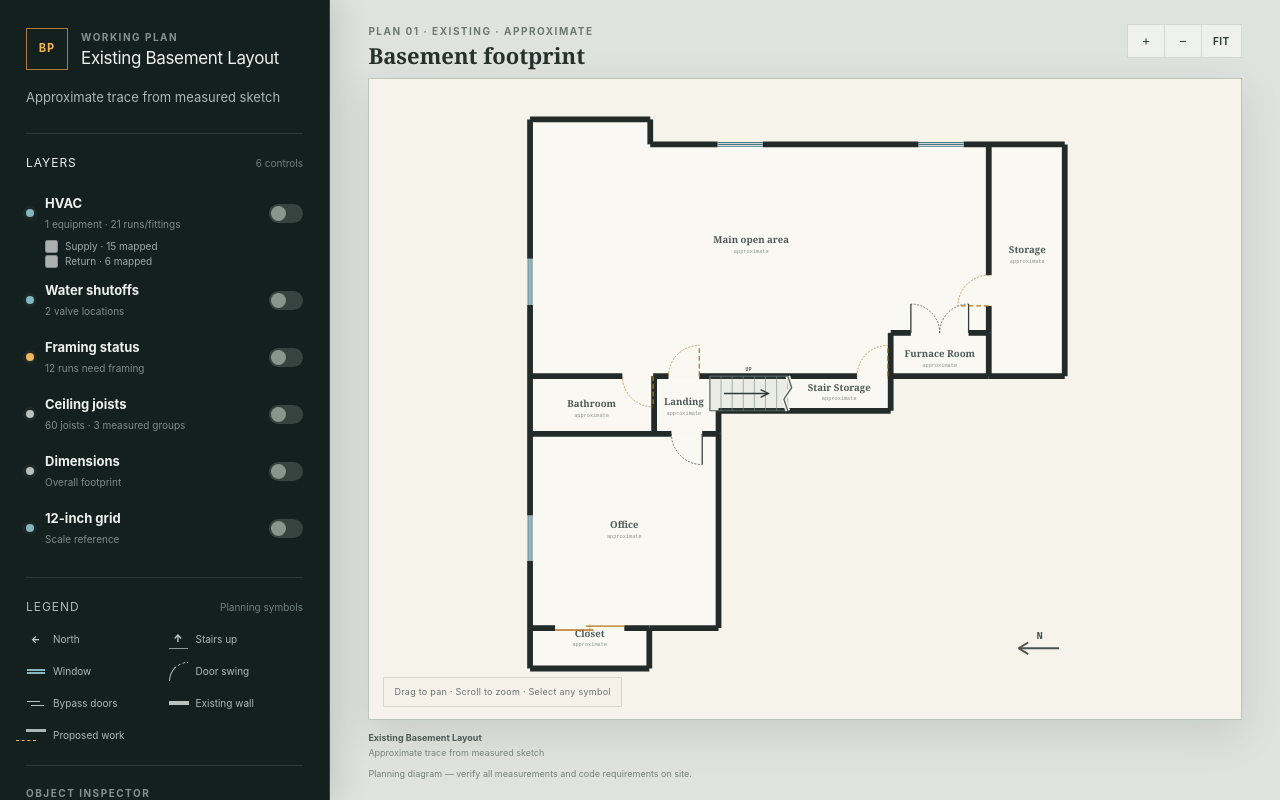
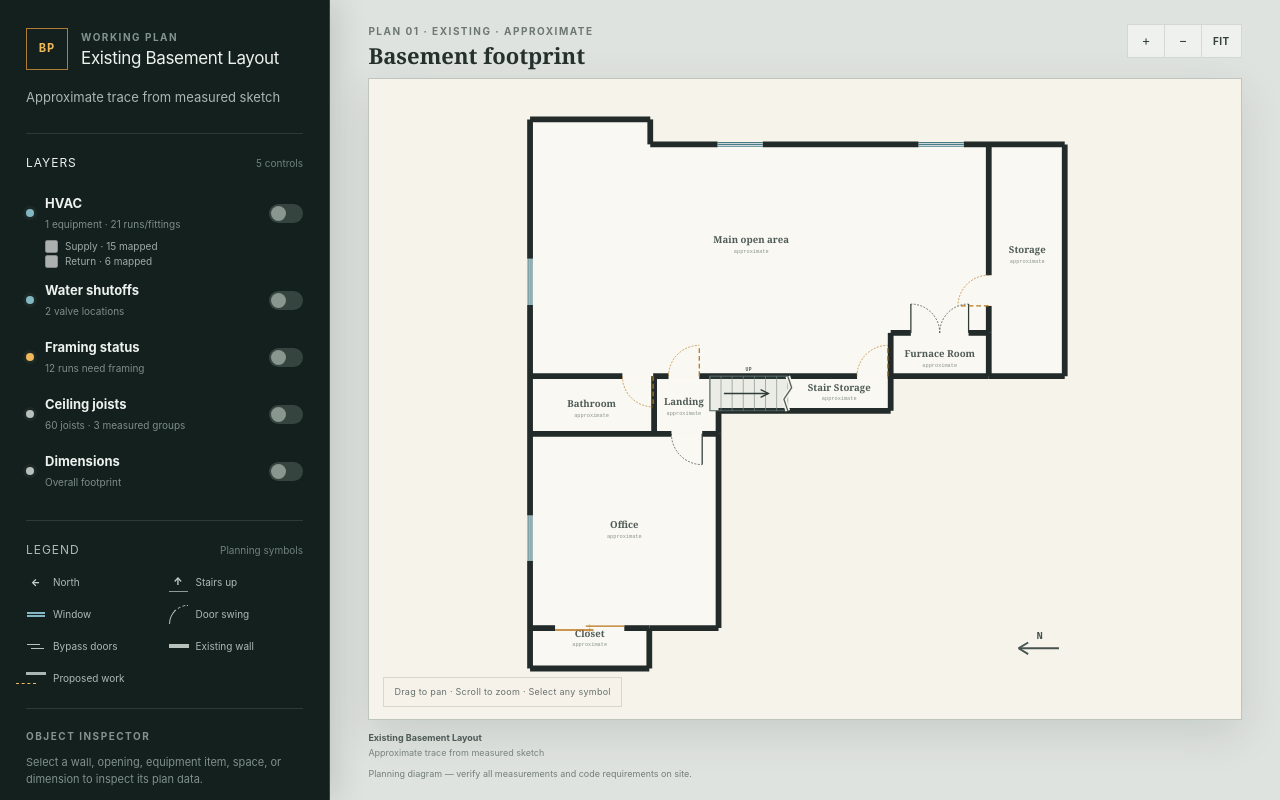
Before and after one commit to kevinbailey25/basement-planning, a Next.js app: page / in a window 1280 px wide. Built offline with nearby package versions, Linux system fonts and the light colour scheme.

Commit message:
Remove 12-inch grid layer from basement planner

```diff
--- a/app/BasementPlanner.tsx
+++ b/app/BasementPlanner.tsx
@@ -11,7 +11,7 @@ import type { Dimension, HorizontalHvacDuct, HvacDuct, HvacDuctTransition, HvacE
 import { allPlanItems, validatePlan } from "../lib/plan/validate";
 
 const DEFAULT_VIEW = { x: -42, y: -42, width: 655, height: 665 };
-type ToggleKey = "hvac" | "hvacSupply" | "hvacReturn" | "water" | "framing" | "joists" | "dimensions" | "grid";
+type ToggleKey = "hvac" | "hvacSupply" | "hvacReturn" | "water" | "framing" | "joists" | "dimensions";
 
 function getWall(wallId: string) {
   return pocPlan.walls.find((item) => item.id === wallId);
@@ -492,7 +492,7 @@ function LayerToggle({ label, detail, checked, onChange, color }: { label: strin
 }
 
 export function BasementPlanner() {
-  const [toggles, setToggles] = useState<Record<ToggleKey, boolean>>({ hvac: false, hvacSupply: false, hvacReturn: false, water: false, framing: false, joists: false, dimensions: false, grid: false });
+  const [toggles, setToggles] = useState<Record<ToggleKey, boolean>>({ hvac: false, hvacSupply: false, hvacReturn: false, water: false, framing: false, joists: false, dimensions: false });
   const [selectedId, setSelectedId] = useState<string>();
   const [measurementSide, setMeasurementSide] = useState<WallSide>();
   const [view, setView] = useState(DEFAULT_VIEW);
@@ -556,7 +556,7 @@ export function BasementPlanner() {
         <div className="brand-block"><div className="brand-mark">BP</div><div><span className="eyebrow">Working plan</span><h1>{pocPlan.title}</h1></div></div>
         <p className="subtitle">{pocPlan.subtitle}</p>
         <section className="panel-section" aria-labelledby="layers-title">
-          <div className="section-heading"><h2 id="layers-title">Layers</h2><span>6 controls</span></div>
+          <div className="section-heading"><h2 id="layers-title">Layers</h2><span>5 controls</span></div>
           <LayerToggle label="HVAC" detail={`${pocPlan.hvacEquipment.length} equipment · ${pocPlan.hvacDucts.length + pocPlan.hvacJoistReturns.length + pocPlan.hvacDuctTransitions.length} runs/fittings`} checked={toggles.hvac} onChange={() => toggle("hvac")} color="blue" />
           <label className="sub-toggle"><input type="checkbox" checked={toggles.hvacSupply} disabled={!toggles.hvac} onChange={() => toggle("hvacSupply")} /> Supply · {supplyItemCount} mapped</label>
           <label className="sub-toggle"><input type="checkbox" checked={toggles.hvacReturn} disabled={!toggles.hvac} onChange={() => toggle("hvacReturn")} /> Return · {returnItemCount} mapped</label>
@@ -564,7 +564,6 @@ export function BasementPlanner() {
           <LayerToggle label="Framing status" detail={`${framingWalls.length} runs need framing`} checked={toggles.framing} onChange={() => toggle("framing")} color="amber" />
           <LayerToggle label="Ceiling joists" detail={`${pocPlan.joists.length} joists · 3 measured groups`} checked={toggles.joists} onChange={() => toggle("joists")} color="slate" />
           <LayerToggle label="Dimensions" detail="Overall footprint" checked={toggles.dimensions} onChange={() => toggle("dimensions")} color="slate" />
-          <LayerToggle label="12-inch grid" detail="Scale reference" checked={toggles.grid} onChange={() => toggle("grid")} color="blue" />
         </section>
         {toggles.framing && <section className="panel-section"><FramingSummary /></section>}
         <section className="panel-section legend" aria-labelledby="legend-title">
@@ -580,9 +579,8 @@ export function BasementPlanner() {
         <div className="plan-frame">
           <svg className="floor-plan" viewBox={`${view.x} ${view.y} ${view.width} ${view.height}`} role="img" aria-labelledby="plan-title plan-description" onWheel={onWheel} onPointerDown={onPointerDown} onPointerMove={onPointerMove} onPointerUp={onPointerUp} onPointerCancel={() => { drag.current = undefined; }}>
             <title id="plan-title">{pocPlan.title}</title><desc id="plan-description">Approximate existing basement footprint traced from the supplied measured sketch.</desc>
-            <defs><pattern id="grid-small" width="12" height="12" patternUnits="userSpaceOnUse"><path d="M 12 0 L 0 0 0 12" fill="none" stroke="currentColor" strokeWidth="0.35" /></pattern><pattern id="panned-return" width="6" height="6" patternUnits="userSpaceOnUse" patternTransform="rotate(45)"><rect width="6" height="6" fill="rgb(73 124 137 / 12%)" /><line x1="0" y1="0" x2="0" y2="6" stroke="#5d98a8" strokeWidth="0.7" /></pattern></defs>
+            <defs><pattern id="panned-return" width="6" height="6" patternUnits="userSpaceOnUse" patternTransform="rotate(45)"><rect width="6" height="6" fill="rgb(73 124 137 / 12%)" /><line x1="0" y1="0" x2="0" y2="6" stroke="#5d98a8" strokeWidth="0.7" /></pattern></defs>
             <rect className="pan-surface" x="-1000" y="-1000" width="2000" height="2000" />
-            {toggles.grid && <rect className="plan-grid" x="-1000" y="-1000" width="2000" height="2000" fill="url(#grid-small)" />}
             <g className="north-arrow" aria-label="North points left" transform="translate(550 550)">
               <text x="-20" y="-10">N</text>
               <line x1="0" y1="0" x2="-42" y2="0" />
--- a/app/globals.css
+++ b/app/globals.css
@@ -138,7 +138,6 @@ button { cursor: pointer; }
 .floor-plan { width: 100%; height: 100%; min-height: 0; display: block; cursor: grab; touch-action: none; user-select: none; overscroll-behavior: contain; }
 .floor-plan:active { cursor: grabbing; }
 .pan-surface { fill: var(--paper); }
-.plan-grid { color: #b8c6c2; opacity: .42; pointer-events: none; }
 .north-arrow { fill: none; stroke: #46534f; stroke-width: 2; pointer-events: none; }
 .north-arrow text { fill: #46534f; stroke: none; font: 800 11px/1 ui-monospace, monospace; text-anchor: middle; }
 .space-fill { fill: #faf8f2; stroke: transparent; cursor: pointer; }
```
Also changed, not shown: 1 other file (tests, documents, lock files or other folders).
